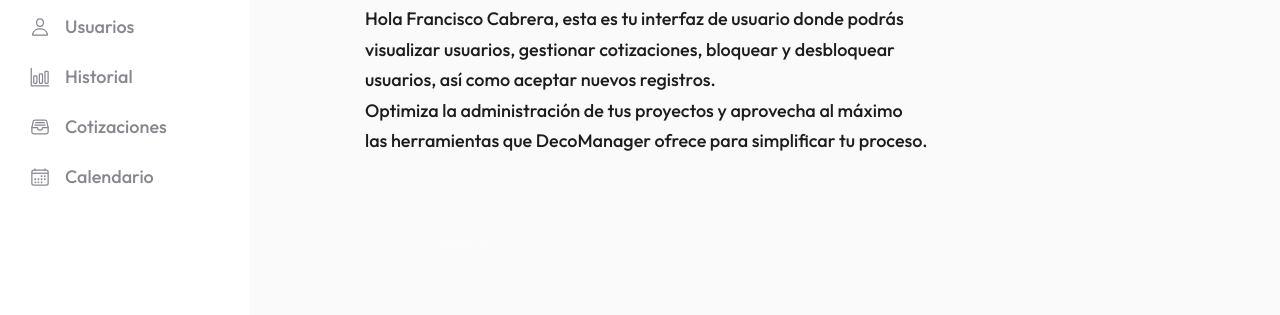
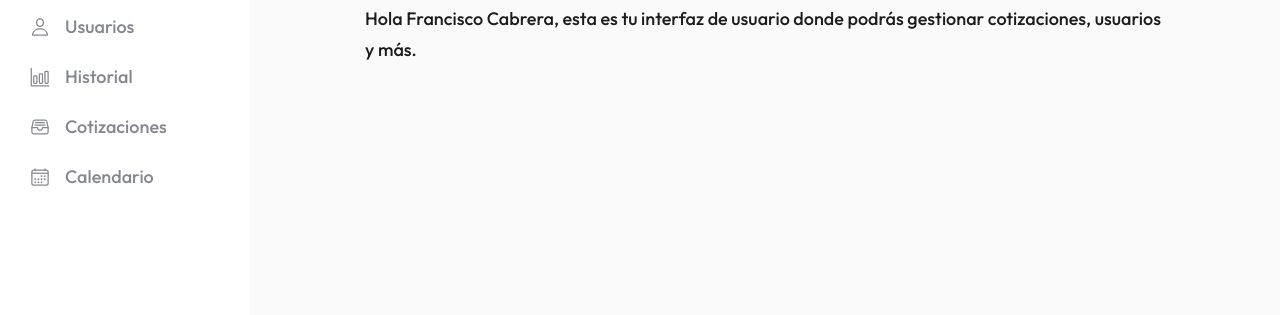
Before and after one commit to AngelSifuentes03/-AppWeb-Project, a plain HTML site: page admin.html in a window 1280 px wide. Shown: the part 206-521 px from the top of the page. Drawn offline with nearby package versions, Linux system fonts and the light colour scheme; files that its build step writes are made by us from their sources; no server answers; files whose address does not match are found by name.

Commit message:
Update admin.html

```diff
--- a/admin.html
+++ b/admin.html
@@ -23,12 +23,6 @@
 
 <!-- FullCalendar JS -->
 <script src="https://cdn.jsdelivr.net/npm/fullcalendar@5.11.2/main.min.js"></script>
-
-
-
-
-
-
 
 </head>
 <body>
@@ -107,17 +101,15 @@
         <div id="home-content" class="content-section">
             <div class="container_hm">
                 <h1>Bienvenido</h1>
-                <p>Hola Francisco Cabrera, esta es tu interfaz de usuario donde podrás </br>
-                    visualizar usuarios, gestionar cotizaciones, bloquear y desbloquear </br>
-                    usuarios, así como aceptar nuevos registros. </br>
-                    Optimiza la administración de tus proyectos y aprovecha al máximo </br>
-                    las herramientas que DecoManager ofrece para simplificar tu proceso.</br>
-                    </p>
-                <div class="container_wave" style="height: 150px; overflow: hidden;" ><svg viewBox="0 0 500 150" preserveAspectRatio="none" style="height: 100%; width: 100%;"><path d="M0.00,49.98 C149.99,150.00 349.20,-49.98 500.00,49.98 L500.00,150.00 L0.00,150.00 Z" style="stroke: none; fill: #fafafa;"></path></svg></div>
-                <div class="cont-img">
-                    <img src="../IMG/DCM.png" alt="">
+                <p>Hola Francisco Cabrera, esta es tu interfaz de usuario donde podrás gestionar cotizaciones, usuarios y más.</p>
+                <div class="container_wave">
+                    <svg viewBox="0 0 500 150" preserveAspectRatio="none" style="height: 100%; width: 100%;">
+                        <path d="M0.00,49.98 C149.99,150.00 349.20,-49.98 500.00,49.98 L500.00,150.00 L0.00,150.00 Z" style="stroke: none; fill: #fafafa;"></path>
+                    </svg>
                 </div>
+                <div class="cont-img"><img src="../IMG/DCM.png" alt=""></div>
             </div>
+        </div>
 
             <div class="container_support">
                 <h1>Soporte tecnico</h1>
```
